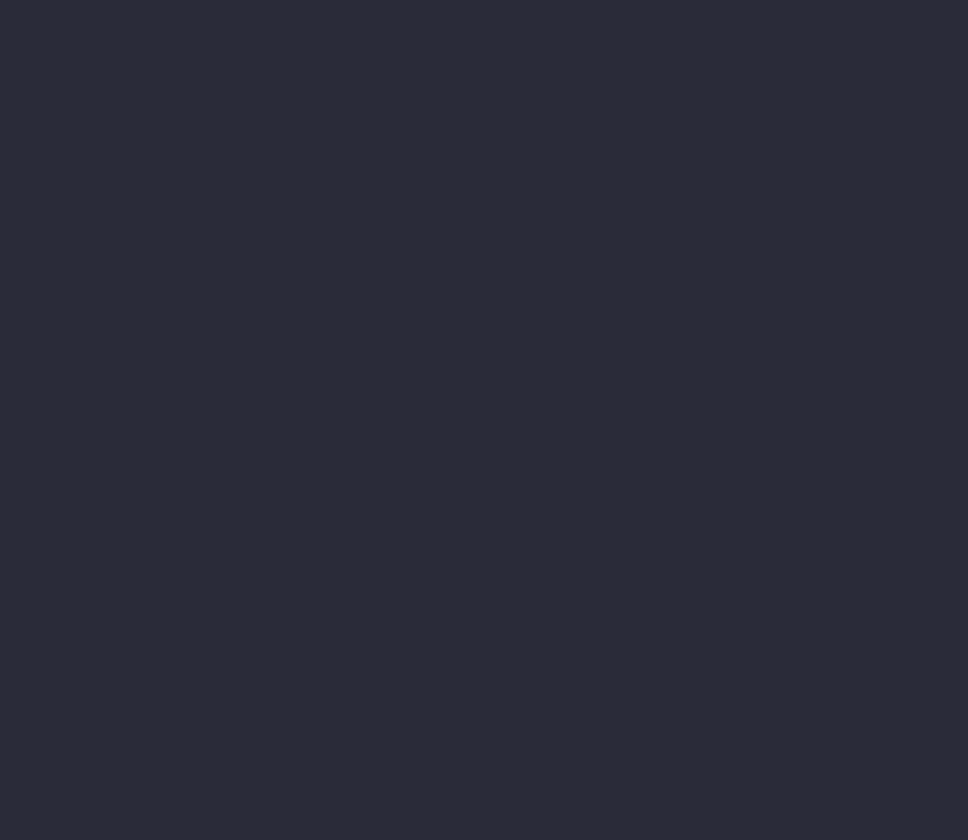
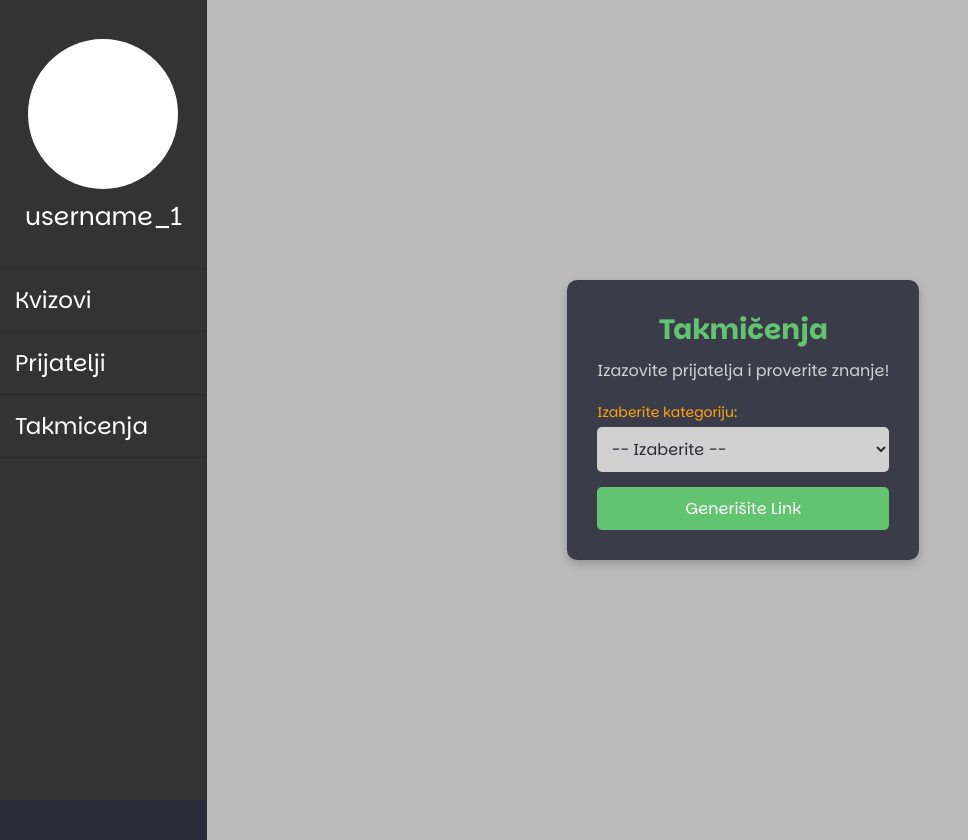
Before and after one commit to DarisMavric/HZS-Domaci, a React (Create React App) app in the folder client/: page /competition in a window 1280 px wide. Before the commit this address had no page. Shown: the whole page, without its empty margins (0-968 px from the left). Before the commit the page ends 800 px from the top, so only its background shows below. Built offline with nearby package versions, Linux system fonts and the light colour scheme.

Commit message:
takmicenje stranica zavrsena

```diff
--- a/client/src/App.js
+++ b/client/src/App.js
@@ -5,11 +5,11 @@ import Login from "./pages/RegisterLogin/Login";
 import Home from "./pages/Home/Home";
 import LeaderboardPage from "./pages/Leaderboard/Leaderboard";
 import Friends from "./pages/Friends/Friends";
-import { QueryClient, QueryClientProvider } from '@tanstack/react-query';
+import { QueryClient, QueryClientProvider } from "@tanstack/react-query";
 import Quiz from "./pages/Quiz/Quiz";
+import Competition from "./pages/Competition/Competition";
 
 function App() {
-
   const queryClient = new QueryClient();
 
   return (
@@ -21,6 +21,8 @@ function App() {
           <Route path="/login" element={<Login />} />
           <Route path="/leaderboard" element={<LeaderboardPage />} />
           <Route path="/friends" element={<Friends />} />
+          <Route path="/competition" element={<Competition />} />
+
           <Route path="/quiz/:quizId" element={<Quiz />} />
         </Routes>
       </BrowserRouter>
--- /dev/null
+++ b/client/src/pages/Competition/Competition.css
@@ -0,0 +1,96 @@
+.competition {
+  display: flex;
+  background-color: #2a2b39;
+  color: #ffffff;
+}
+
+.competition-container {
+  display: flex;
+  flex-direction: column;
+  background-color: rgb(187, 187, 187);
+  height: 100vh;
+  justify-content: center;
+  align-items: center;
+  width: 100%;
+  padding: 20px;
+}
+
+.competition-content {
+  text-align: center;
+  max-width: 600px;
+  background: #3b3c4a;
+  padding: 30px;
+  border-radius: 10px;
+  box-shadow: 0 4px 10px rgba(0, 0, 0, 0.2);
+}
+
+.competition-content h1 {
+  color: #62c370;
+  font-size: 28px;
+  margin-bottom: 10px;
+}
+
+.competition-content p {
+  font-size: 16px;
+  color: #d1d1d1;
+  margin-bottom: 20px;
+}
+
+.competition-actions {
+  display: flex;
+  flex-direction: column;
+  gap: 15px;
+  margin-top: 20px;
+}
+
+.category-select label {
+  display: block;
+  font-size: 14px;
+  margin-bottom: 5px;
+  text-align: left;
+  color: #fca311;
+}
+
+.category-select select {
+  width: 100%;
+  padding: 10px;
+  border-radius: 5px;
+  border: none;
+  font-size: 16px;
+  background-color: #d1d1d1;
+  color: #2a2b39;
+}
+
+.generate-link-button {
+  background-color: #62c370;
+  color: white;
+  padding: 10px 20px;
+  border: none;
+  border-radius: 5px;
+  font-size: 16px;
+  cursor: pointer;
+  transition: background-color 0.3s ease;
+}
+
+.generate-link-button:hover {
+  background-color: #4caf50;
+}
+
+.quiz-link-container {
+  margin-top: 20px;
+  padding: 15px;
+  background: #444555;
+  border-radius: 8px;
+  text-align: center;
+}
+
+.quiz-link-container a {
+  color: #62c370;
+  font-weight: bold;
+  text-decoration: none;
+  word-break: break-word;
+}
+
+.quiz-link-container a:hover {
+  text-decoration: underline;
+}
--- /dev/null
+++ b/client/src/pages/Competition/Competition.jsx
@@ -0,0 +1,84 @@
+import React, { useState } from "react";
+import "./Competition.css";
+import Sidebar from "../../components/Sidebar/Sidebar";
+import ResponsiveNav from "../../components/Sidebar/ResponsiveNav";
+import { ToastContainer, toast } from "react-toastify";
+
+const Competition = () => {
+  const [quizLink, setQuizLink] = useState("");
+  const [selectedCategory, setSelectedCategory] = useState("");
+
+  const categories = [
+    "General Knowledge",
+    "Science",
+    "Math",
+    "History",
+    "Technology",
+  ];
+
+  const generateLink = () => {
+    console.log(selectedCategory);
+    if (selectedCategory !== "") {
+      const randomId = Math.random().toString(36).substring(2, 8);
+      setQuizLink(`https://quizapp.com/competition/${randomId}`);
+    } else {
+      toast.error("Izaberite kategoriju.", {
+        position: "top-center",
+        autoClose: 3000,
+      });
+    }
+  };
+
+  return (
+    <div className="competition">
+      <div className="sidebar-div">
+        <Sidebar />
+      </div>
+      <div className="responsive-nav-div">
+        <ResponsiveNav />
+      </div>
+      <div className="competition-container">
+        <div className="competition-content">
+          <h1>Takmičenja</h1>
+          <p>Izazovite prijatelja i proverite znanje!</p>
+
+          <div className="competition-actions">
+            <div className="category-select">
+              <label htmlFor="categories">Izaberite kategoriju:</label>
+              <select
+                id="categories"
+                value={selectedCategory}
+                onChange={(e) => setSelectedCategory(e.target.value)}
+              >
+                <option value="">-- Izaberite --</option>
+                {categories.map((category) => (
+                  <option key={category} value={category}>
+                    {category}
+                  </option>
+                ))}
+              </select>
+            </div>
+
+            <button className="generate-link-button" onClick={generateLink}>
+              Generišite Link
+            </button>
+          </div>
+
+          {quizLink && (
+            <div className="quiz-link-container">
+              <p>
+                Podelite ovaj link sa prijateljima:
+                <a href={quizLink} target="_blank" rel="noopener noreferrer">
+                  {quizLink}
+                </a>
+              </p>
+            </div>
+          )}
+        </div>
+      </div>
+      <ToastContainer />
+    </div>
+  );
+};
+
+export default Competition;
```
Lines whose indentation alone changed are shown as unchanged.
